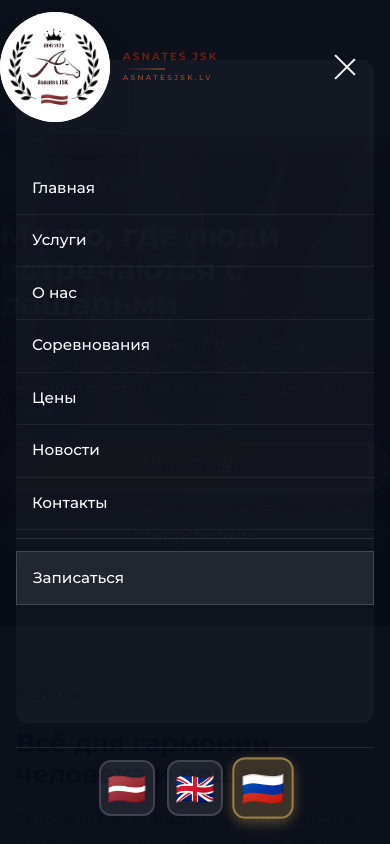
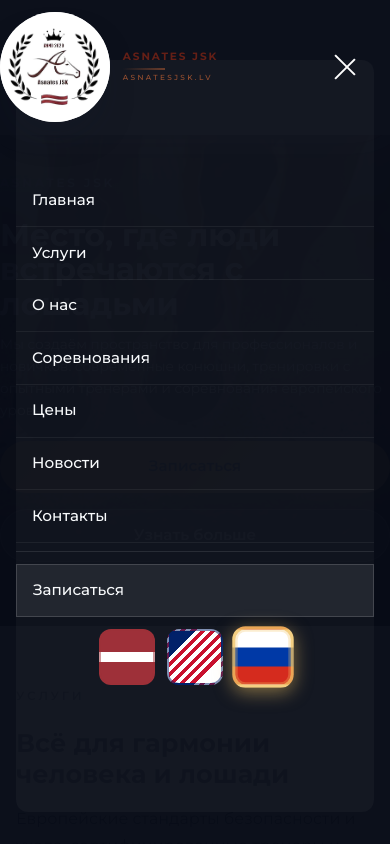
Before and after one commit to bgasimzade99/HorseLv, a React (Vite) app: page / in a window 390 px wide. Both pictures are taken after a click on the button 344 px from the left and 67 px from the top of the page. Built offline with nearby package versions, Linux system fonts and the light colour scheme.

Commit message:
Mobil menu iyileştirmeleri: hamburger icon sade görünüm, dil seçenekleri bayrak renkli butonlar olarak sign up butonunun altında, metinler kaldırıldı

```diff
--- a/src/App.css
+++ b/src/App.css
@@ -2488,7 +2488,12 @@
     margin-top: 0.5rem;
     padding-top: 0.75rem;
     border-top: 1px solid rgba(255, 255, 255, 0.1);
-    margin-bottom: 1rem;
+    margin-bottom: 0;
+    padding-bottom: 0;
+    display: flex;
+    flex-direction: column;
+    gap: 0.75rem;
+    padding-bottom: 0.75rem;
   }
 
   .nav-menu-cta__button {
@@ -2516,45 +2521,70 @@
     gap: 0.75rem;
     justify-content: center;
     align-items: center;
-    padding: 0.75rem 0;
-    margin-top: 0.5rem;
-    border-top: 1px solid rgba(255, 255, 255, 0.1);
+    padding: 0;
+    margin: 0;
+    width: 100%;
   }
 
   .nav-language-flag {
-    background: rgba(255, 255, 255, 0.08);
-    border: 2px solid rgba(255, 255, 255, 0.15);
     border-radius: 12px;
     width: 3.5rem;
     height: 3.5rem;
     display: flex;
     align-items: center;
     justify-content: center;
-    font-size: 2rem;
     cursor: pointer;
     transition: all 0.2s ease;
     padding: 0;
+    margin: 0;
     flex-shrink: 0;
+    position: relative;
+    overflow: hidden;
+    border: 2px solid rgba(255, 255, 255, 0.15);
+    font-size: 0;
+    line-height: 0;
+    color: transparent;
+    text-indent: -9999px;
+  }
+
+  .nav-language-flag::before,
+  .nav-language-flag::after {
+    content: '';
+    display: none;
+  }
+
+  .nav-language-flag--lv {
+    background: linear-gradient(180deg, #9E3039 0%, #9E3039 40%, #FFFFFF 40%, #FFFFFF 60%, #9E3039 60%, #9E3039 100%);
+    border-color: rgba(158, 48, 57, 0.5);
+  }
+
+  .nav-language-flag--en {
+    background: linear-gradient(135deg, #012169 0%, #012169 25%, #FFFFFF 25%, #FFFFFF 30%, #C8102E 30%, #C8102E 35%, #FFFFFF 35%, #FFFFFF 40%, #C8102E 40%, #C8102E 45%, #FFFFFF 45%, #FFFFFF 50%, #C8102E 50%, #C8102E 55%, #FFFFFF 55%, #FFFFFF 60%, #C8102E 60%, #C8102E 65%, #FFFFFF 65%, #FFFFFF 70%, #C8102E 70%, #C8102E 75%, #FFFFFF 75%, #FFFFFF 100%);
+    border-color: rgba(1, 33, 105, 0.5);
+  }
+
+  .nav-language-flag--ru {
+    background: linear-gradient(180deg, #FFFFFF 0%, #FFFFFF 33.33%, #0039A6 33.33%, #0039A6 66.66%, #D52B1E 66.66%, #D52B1E 100%);
+    border-color: rgba(213, 43, 30, 0.5);
   }
 
   .nav-language-flag:hover {
-    background: rgba(255, 255, 255, 0.12);
-    border-color: rgba(255, 255, 255, 0.25);
+    border-color: rgba(255, 255, 255, 0.4);
     transform: scale(1.05);
+    box-shadow: 0 4px 12px rgba(0, 0, 0, 0.2);
   }
 
   .nav-language-flag.is-active {
-    background: rgba(242, 196, 99, 0.2);
-    border-color: rgba(242, 196, 99, 0.5);
-    box-shadow: 0 4px 12px rgba(242, 196, 99, 0.3);
+    border: 3px solid rgba(242, 196, 99, 0.8);
+    box-shadow: 0 4px 16px rgba(242, 196, 99, 0.5), inset 0 0 0 2px rgba(242, 196, 99, 0.3);
     transform: scale(1.1);
   }
 
   .nav-language-flag.is-active:hover {
-    background: rgba(242, 196, 99, 0.25);
-    border-color: rgba(242, 196, 99, 0.6);
-    box-shadow: 0 6px 16px rgba(242, 196, 99, 0.4);
-  }
+    border-color: rgba(242, 196, 99, 1);
+    box-shadow: 0 6px 20px rgba(242, 196, 99, 0.6), inset 0 0 0 2px rgba(242, 196, 99, 0.4);
+  }
+
 
   .hero__content {
     padding: 2rem 0 2.5rem;
--- a/src/App.jsx
+++ b/src/App.jsx
@@ -1281,27 +1281,22 @@ function App() {
                     <a className="btn btn--outline nav-menu-cta__button" href="#booking" onClick={closeMenu}>
                       {t.navCta}
                     </a>
-                  </li>
-                )}
-              </ul>
-              {isMobile && (
                     <div className="nav-language-flags">
                       {languageOrder.map((code) => (
                         <button
                           key={code}
                           type="button"
-                      className={`nav-language-flag ${selectedLanguage === code ? 'is-active' : ''}`}
+                          className={`nav-language-flag nav-language-flag--${code} ${selectedLanguage === code ? 'is-active' : ''}`}
                           onClick={() => setSelectedLanguage(code)}
                           aria-label={`Switch to ${t.languages[code]}`}
                           title={t.languages[code]}
                         >
-                      {code === 'lv' && '🇱🇻'}
-                      {code === 'en' && '🇬🇧'}
-                      {code === 'ru' && '🇷🇺'}
                         </button>
                       ))}
                     </div>
+                  </li>
                 )}
+              </ul>
               {!isMobile && (
                 <div className="nav-controls">
                   <div
```
Lines whose indentation alone changed are shown as unchanged.
